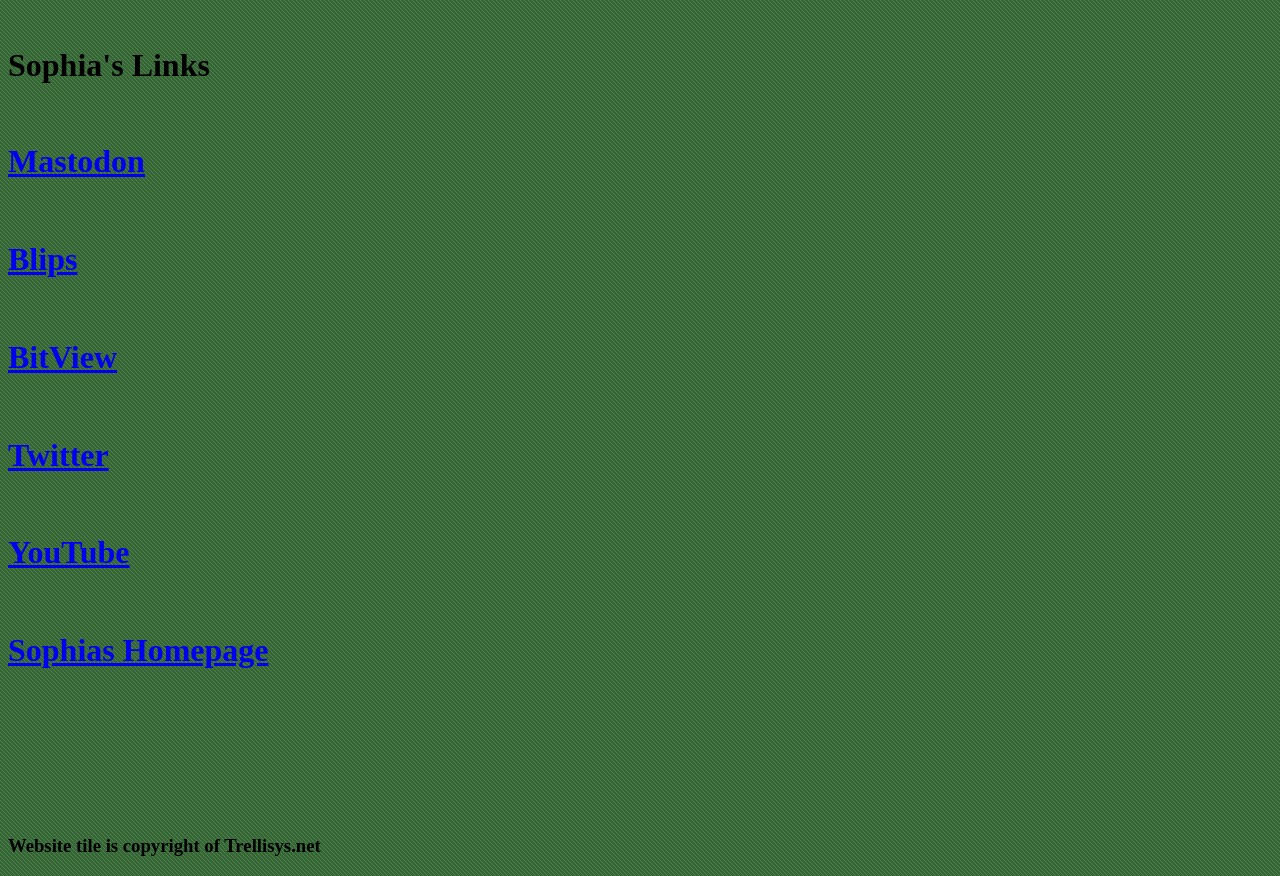
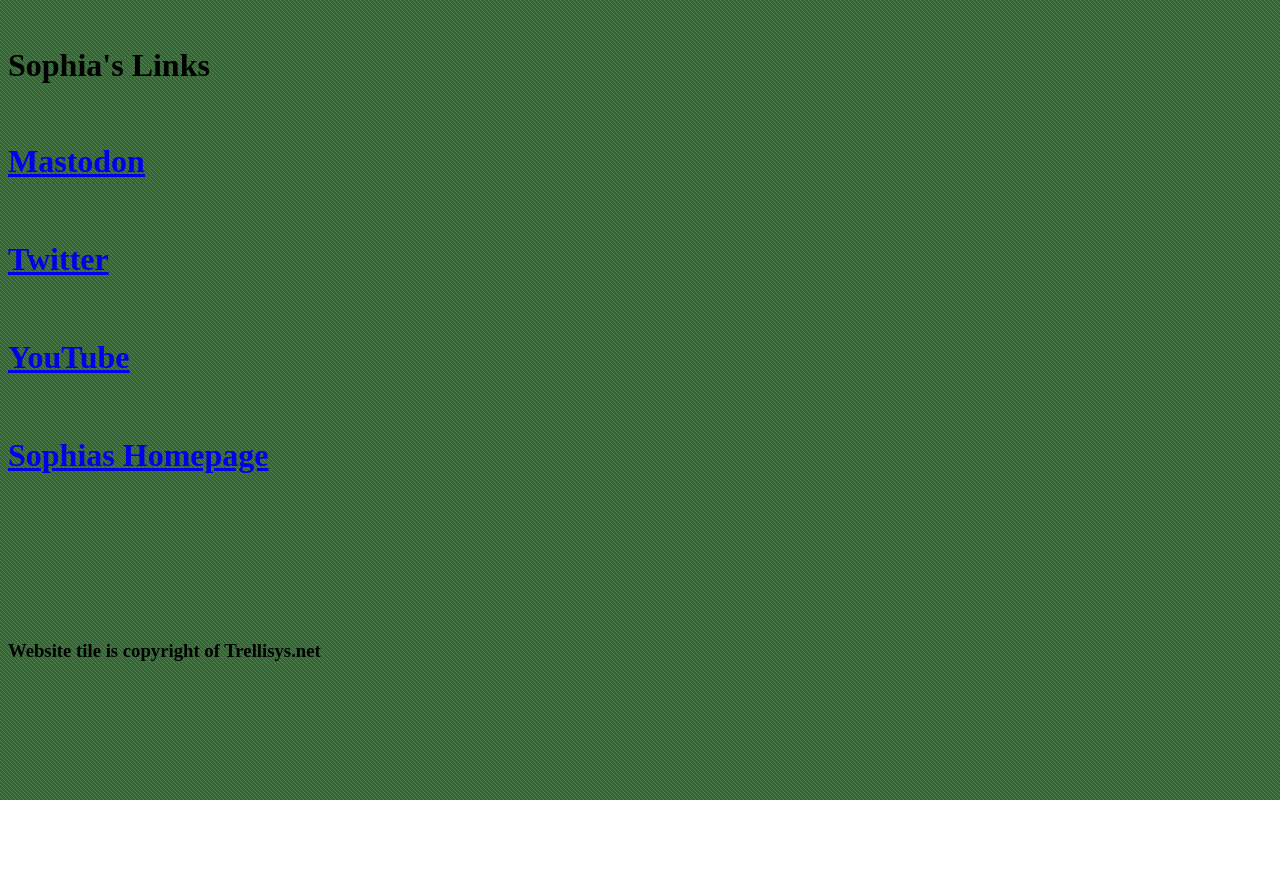
Before and after one commit to SophiaDetavex/ME, a plain HTML site: page index.html in a window 1280 px wide. After the commit the page ends 800 px from the top, so only its background shows below. Drawn offline with Linux system fonts and the light colour scheme.

Commit message:
Going to pretend I never did that

```diff
--- a/index.html
+++ b/index.html
@@ -11,10 +11,6 @@
   <body>
     <br><h1>Sophia's Links</h1><h1><br>
     <a href="https://mastodon.social/@sophiadetavex">Mastodon</a>
-    </h1><br><h1>
-    <a href="https://blips.club/sophia5000">Blips</a>
-    </h1><br><h1>
-    <a href="https://www.bitview.net/user/SophiaDetavex">BitView</a>
     </h1><br><h1>
     <a href="https://x.com/WIITARDGLOOM">Twitter</a>
     </h1><br><h1>
```
